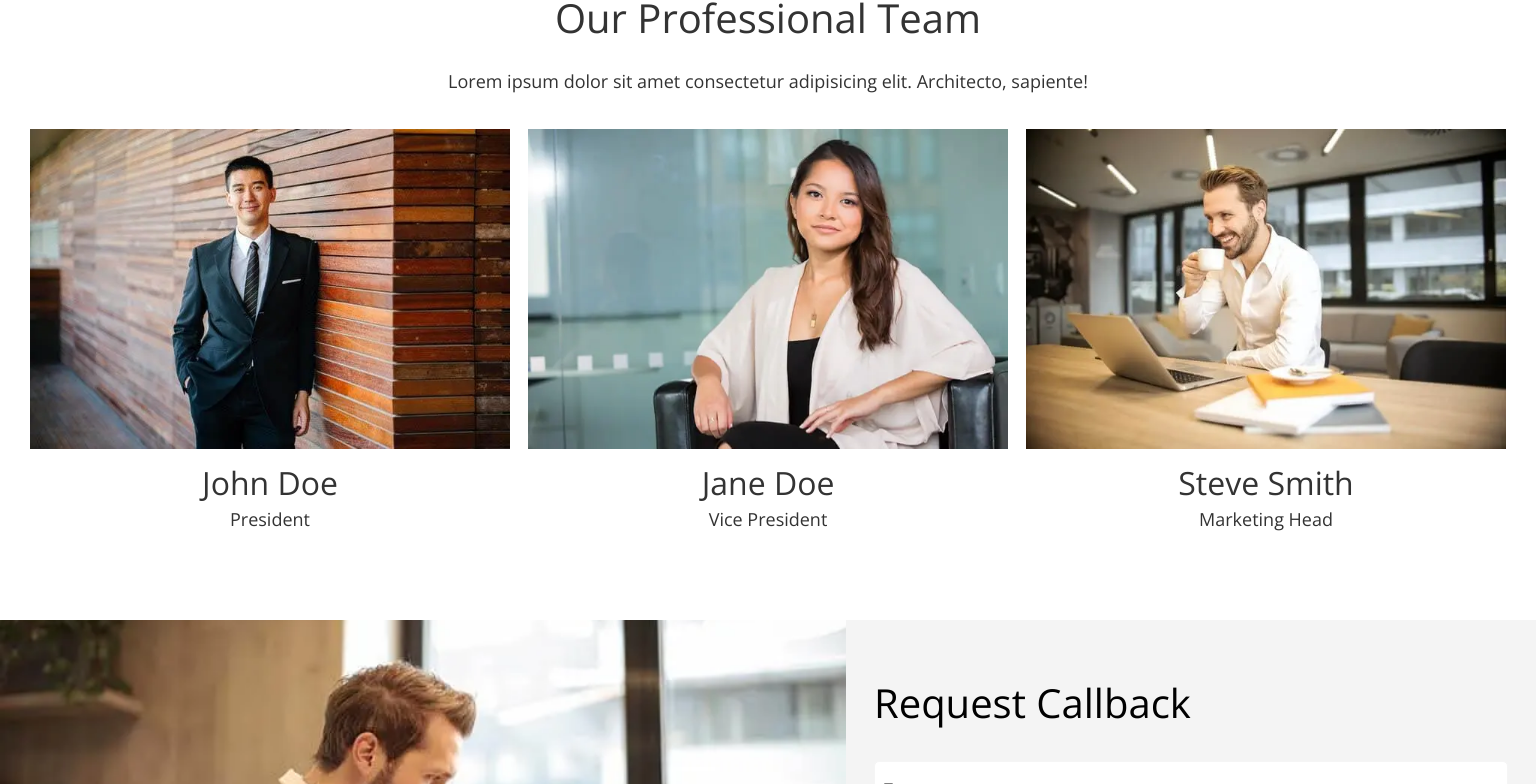
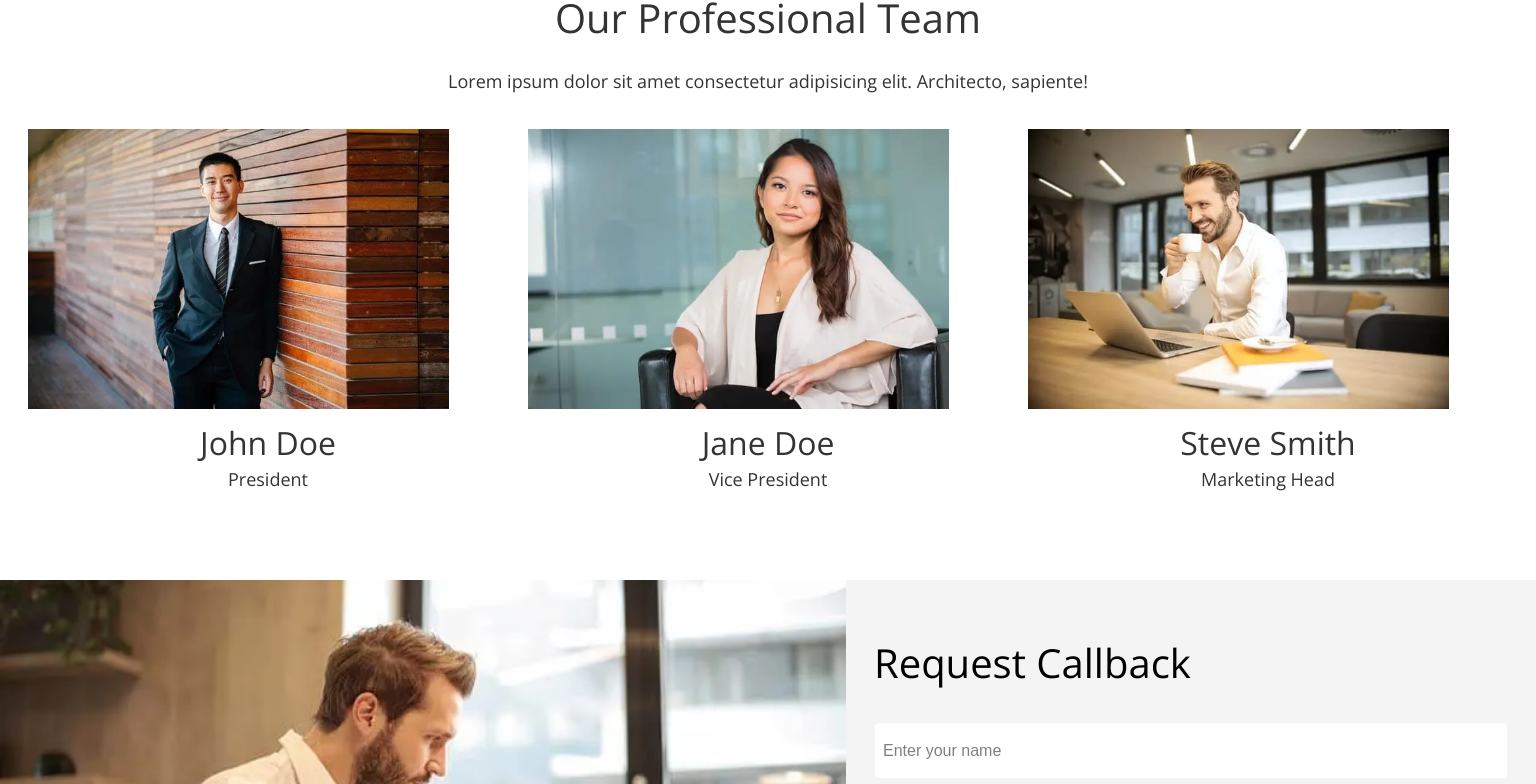
Before and after one commit to jokerav/go_web, a React (Create React App) app: page / in a window 1536 px wide. Shown: the part 2835-3619 px from the top of the page. Built offline with nearby package versions, Linux system fonts and the light colour scheme.

Commit message:
grid in team

```diff
--- a/src/Components/footer/footer.scss
+++ b/src/Components/footer/footer.scss
@@ -31,7 +31,6 @@
   font-size: 16px;
   font-weight: 400;
   line-height: 1.375;
-
   text-align: center;
   @media screen and (min-width: 768px) {
     font-size: 16px;
--- a/src/Components/team/team.css
+++ b/src/Components/team/team.css
@@ -73,8 +73,14 @@
 
 @media screen and (min-width: 768px) {
   .team-list {
-    display: flex;
-    justify-content: center;
+    display: grid;
+    grid-template-columns: 1fr 1fr 1fr;
+    column-gap: 18px;
+  }
+}
+@media screen and (min-width: 1360px) {
+  .team-list {
+    column-gap: 20px;
   }
 }
 
@@ -87,9 +93,6 @@
 @media screen and (min-width: 768px) {
   .team-item {
     margin-bottom: 0px;
-  }
-  .team-item:not(:last-child) {
-    margin-right: 18px;
   }
 }
 
@@ -132,7 +135,7 @@
 }
 @media screen and (min-width: 1360px) {
   .team-photo {
-    width: 480px;
+    width: 421px;
   }
 }
 
--- a/src/Components/team/team.scss
+++ b/src/Components/team/team.scss
@@ -61,8 +61,12 @@
 
 .team-list {
   @media screen and (min-width: 768px) {
-    display: flex;
-    justify-content: center;
+    display: grid;
+    grid-template-columns: 1fr 1fr 1fr;
+    column-gap: 18px;
+  }
+  @media screen and (min-width: 1360px){
+    column-gap: 20px;
   }
 }
 
@@ -71,11 +75,10 @@
   &:last-child {
     margin-bottom: 0px;
   }
-
   @media screen and (min-width: 768px) {
     margin-bottom: 0px;
     &:not(:last-child) {
-      margin-right: 18px;
+      //margin-right: 18px;
     }
   }
 }
@@ -87,6 +90,7 @@
   line-height: 1.35;
   text-align: center;
   margin-bottom: 8px;
+  //max-width: 100%;
   @media screen and (min-width: 768px) {
     font-size: 32px;
     line-height: 1.0;
@@ -101,9 +105,7 @@
   text-align: center;
   @media screen and (min-width: 768px) {
     font-size: 18px;
-
   }
-
 }
 
 .team-photo {
@@ -113,7 +115,6 @@
     width: 223px;
   }
   @media screen and (min-width: 1360px) {
-    width: 480px;
+    width: 421px;
   }
-
 }
```
Also changed, not shown: 2 other files (tests, documents, lock files or other folders).
